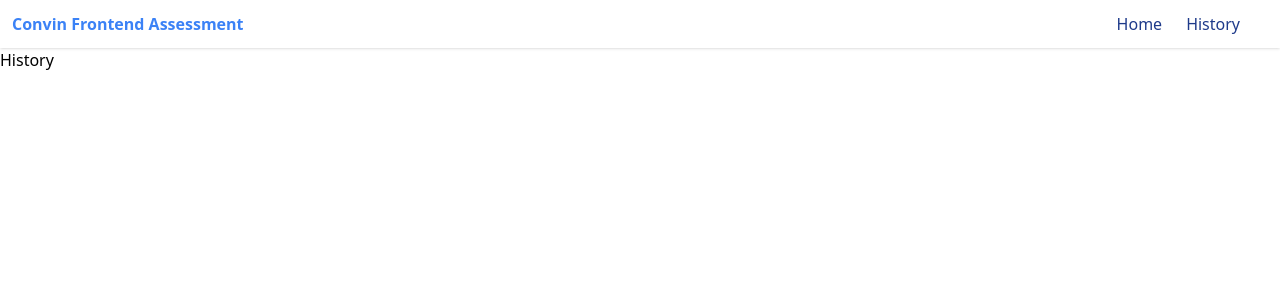
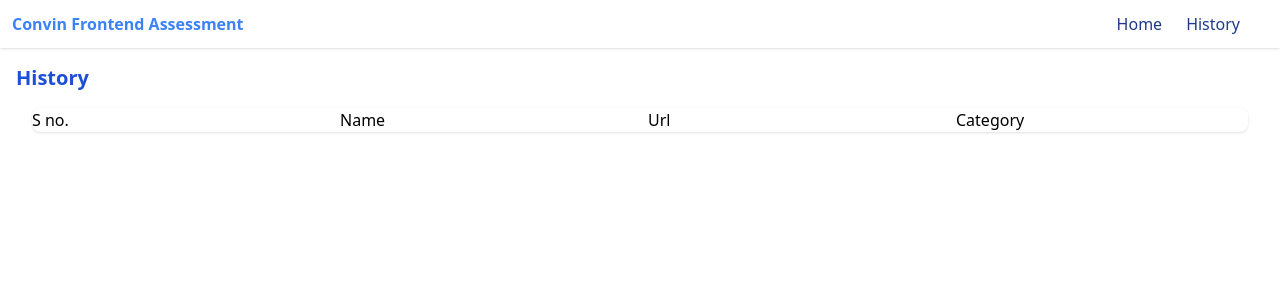
Before and after one commit to Sai-02/convin-frontend-assessment, a React (Create React App) app: page /history in a window 1280 px wide. Shown: the top 300 px of the page. Built offline with nearby package versions, Linux system fonts and the light colour scheme.

Commit message:
history functionality added

```diff
--- a/src/components/Dashboard/Card.js
+++ b/src/components/Dashboard/Card.js
@@ -30,7 +30,8 @@ const Card = ({ val }) => {
       onCancel() {},
     });
   };
-  const showIframe = (e) => {
+  const showIframe = () => {
+    dispatch(cardActions.addToHistory(val));
     confirm({
       title: "IFrame",
       content: <iframe src={val.url} />,
--- a/src/components/History/History.js
+++ b/src/components/History/History.js
@@ -1,9 +1,34 @@
-import React from 'react'
+import React from "react";
+import { useSelector } from "react-redux";
 
 const History = () => {
+  const history = useSelector((state) => state.card.history);
   return (
-    <div>History</div>
-  )
-}
+    <div className="p-4">
+      <h1 className="text-blue-700 font-semibold  text-xl">History</h1>
+      <div className="p-4 grid gap-4">
+        <div className="shadow grid grid-cols-4 overflow-hidden rounded-lg gap-4">
+          <span className="">S no.</span>
+          <span className="overflow-hidden">Name</span>
+          <span className="overflow-hidden">Url</span>
+          <span className="overflow-hidden">Category</span>
+        </div>
+        {history.map((val, index) => {
+          return (
+            <div
+              className="shadow grid grid-cols-4 overflow-hidden rounded-lg gap-4"
+              key={index}
+            >
+              <span className="">{index + 1}</span>
+              <span className="overflow-hidden">{val.name}</span>
+              <span className="overflow-hidden">{val.url}</span>
+              <span className="overflow-hidden">{val.category}</span>
+            </div>
+          );
+        })}
+      </div>
+    </div>
+  );
+};
 
-export default History
+export default History;
--- a/src/redux/slices/cardSlice.js
+++ b/src/redux/slices/cardSlice.js
@@ -3,6 +3,7 @@ import { createSlice } from "@reduxjs/toolkit";
 const initialState = {
   cardObj: {},
   activeCategory: "",
+  history: [],
 };
 
 export const cardSlice = createSlice({
@@ -60,6 +61,9 @@ export const cardSlice = createSlice({
     updateActiveCategory: (state, action) => {
       state.activeCategory = action.payload;
     },
+    addToHistory(state, action) {
+      state.history = [action.payload, ...state.history];
+    },
   },
 });
 
```
